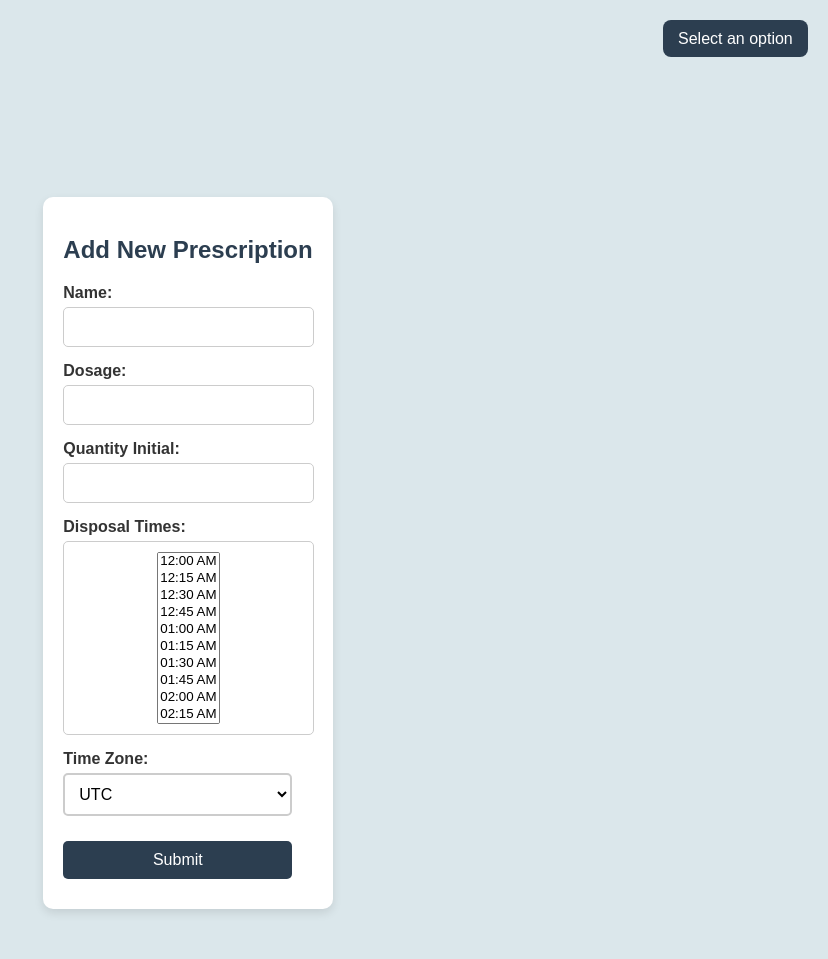
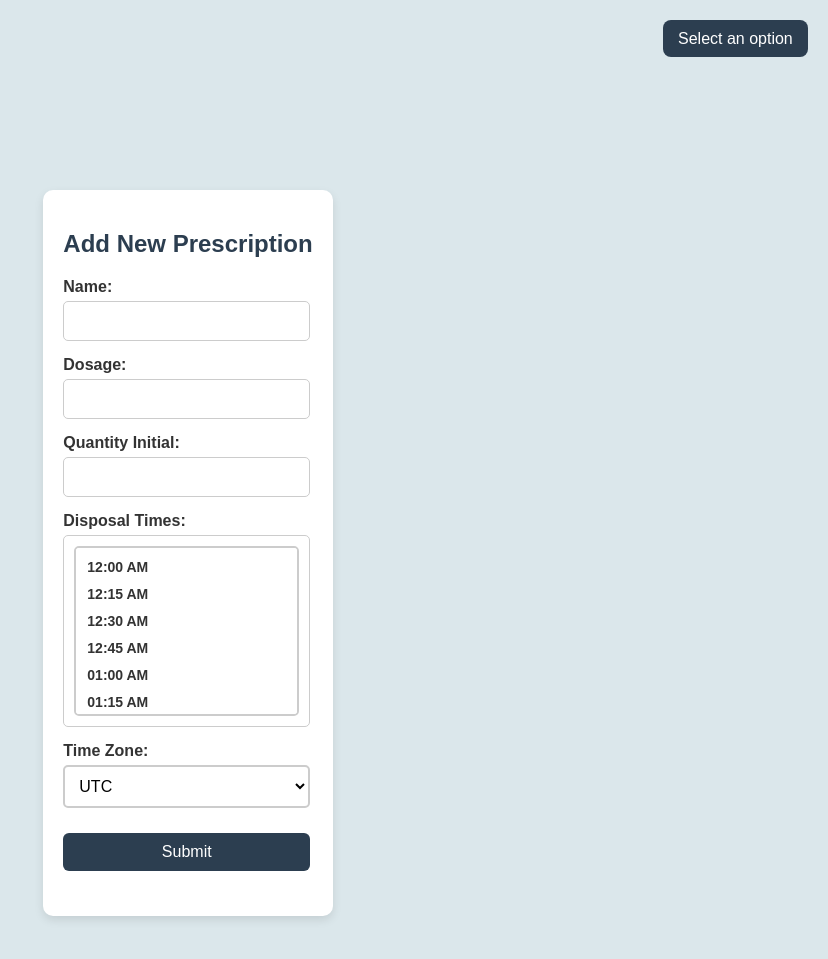
Before and after one commit to tkoda1/Capstone, a Django app: page /new_pill_form/7/ in a window 1280 px wide. Shown: the top 959 px of the page, without its empty margins (452-1280 px from the left). Run offline with Django 5.2, Linux system fonts and the light colour scheme; a user stored in the database is signed in; data comes from the database, SQL or seed files in the repository; both versions use the stored data as it was after the commit; parts of the project's set-up code (start-up, migrations or seed data) failed here and were passed over.

Commit message:
new pill form style changed

```diff
--- a/pillPopperPro/static/styles.css
+++ b/pillPopperPro/static/styles.css
@@ -108,12 +108,17 @@ form {
 
 /* Centering and styling the form container */
 .form-container {
-    max-width: 400px;
+    max-width: 410px;
     margin: 50px auto;
     background: #f9f9f9;
     padding: 20px;
     border-radius: 10px;
     box-shadow: 0px 0px 10px rgba(0, 0, 0, 0.1);
+}
+
+.styled-form{
+    width: 90%;
+
 }
 
 /* Styling each form group */
@@ -138,7 +143,7 @@ form {
     font-size: 16px;
 }
 
-/* Button Styling */
+
 .submit-button {
     width: 100%;
     background-color: #2c3e50;
@@ -148,6 +153,18 @@ form {
     border-radius: 5px;
     font-size: 16px;
     cursor: pointer;
+}
+
+.submit-button-pill {
+    width: 110%;
+    background-color: #2c3e50;
+    color: white;
+    padding: 10px;
+    border: none;
+    border-radius: 6px;
+    font-size: 16px;
+    cursor: pointer;
+    font-family: sans-serif;
 }
 
 .submit-button:hover {
@@ -654,7 +671,7 @@ input:focus {
 
 
 .timezone-dropdown {
-    width: 100%;
+    width: 110%;
     padding: 10px;
     font-size: 16px;
     border: 2px solid #ccc;
@@ -668,3 +685,41 @@ input:focus {
     border-color: #007bff;
     outline: none;
 }
+
+
+.scrollable-checkbox-list {
+    max-height: 150px;
+    overflow-y: auto;
+    display: flex;
+    flex-direction: column;
+    padding: 8px;
+    border: 2px solid #ccc;
+    border-radius: 5px;
+    background-color: #fff;
+    width: 100%;
+}
+
+.checkbox-label {
+    display: flex;
+    align-items: center;
+    justify-content: center;
+    padding: 3px;
+    font-size: 14px;
+    cursor: pointer;
+    transition: background 0.2s ease-in-out, color 0.2s ease-in-out;
+    border-radius: 5px;
+}
+
+.checkbox-label:hover {
+    background-color: #f0f0f0;
+}
+
+.checkbox-label.selected {
+    background-color: #559ce8;
+    color: white;
+}
+
+.time-label {
+    width: 100%;
+    text-align: center;
+}
--- a/pillPopperPro/templates/PillInformation.html
+++ b/pillPopperPro/templates/PillInformation.html
@@ -10,6 +10,7 @@
         <p class="pill-detail"><strong>Quantity Initial:</strong> {{ pill.quantity_initial }}</p>
         <p class="pill-detail"><strong>Quantity Remaining:</strong> {{ pill.quantity_remaining }}</p>
         <p class="pill-detail"><strong>Times to Take:</strong> {{ pill.disposal_times|join:", " }}</p>
+        <p class="pill-detail"><strong>Time zone:</strong> {{ pill.timezone }}</p>
         <p class="pill-detail"><strong>Pill Slot:</strong> {{ pill.pill_slot }}</p>
         <p class="pill-detail"><strong>Taken Today:</strong> {{ pill.taken_today }}</p>
     {% else %}
--- a/pillPopperPro/templates/newPillForm.html
+++ b/pillPopperPro/templates/newPillForm.html
@@ -25,18 +25,38 @@
         <div class="form-group">
             <label for="{{ form.disposal_times.id_for_label }}">Disposal Times:</label>
             <div class="checkbox-container">
-                {{ form.disposal_times }}
+                <div class="scrollable-checkbox-list">
+                    {% for value, label in form.fields.disposal_times.choices %}
+                        <label class="checkbox-label" onclick="toggleSelection(this)">
+                            <input type="checkbox" name="{{ form.disposal_times.name }}" value="{{ value }}" hidden>
+                            <span class="time-label">{{ label }}</span>
+                        </label>
+                    {% endfor %}
+                </div>
             </div>
         </div>
+
 
         <div class="form-group">
             <label for="{{ form.timezone.id_for_label }}">Time Zone:</label>
             {{ form.timezone }}
         </div>
 
-        <button type="submit" class="submit-button">Submit</button>
+        <div class="form-group">
+            <button type="submit" class="submit-button-pill">Submit</button>
+        </div>
+
     </form>
 </div>
 
+<script>
+    function toggleSelection(label) {
+        let checkbox = label.querySelector("input[type='checkbox']");
+        checkbox.checked = !checkbox.checked;
+        label.classList.toggle("selected", checkbox.checked);
+    }
+</script>
+
+
 {% load static %}
 {% endblock %}
```
Also changed, not shown: db.sqlite3.
